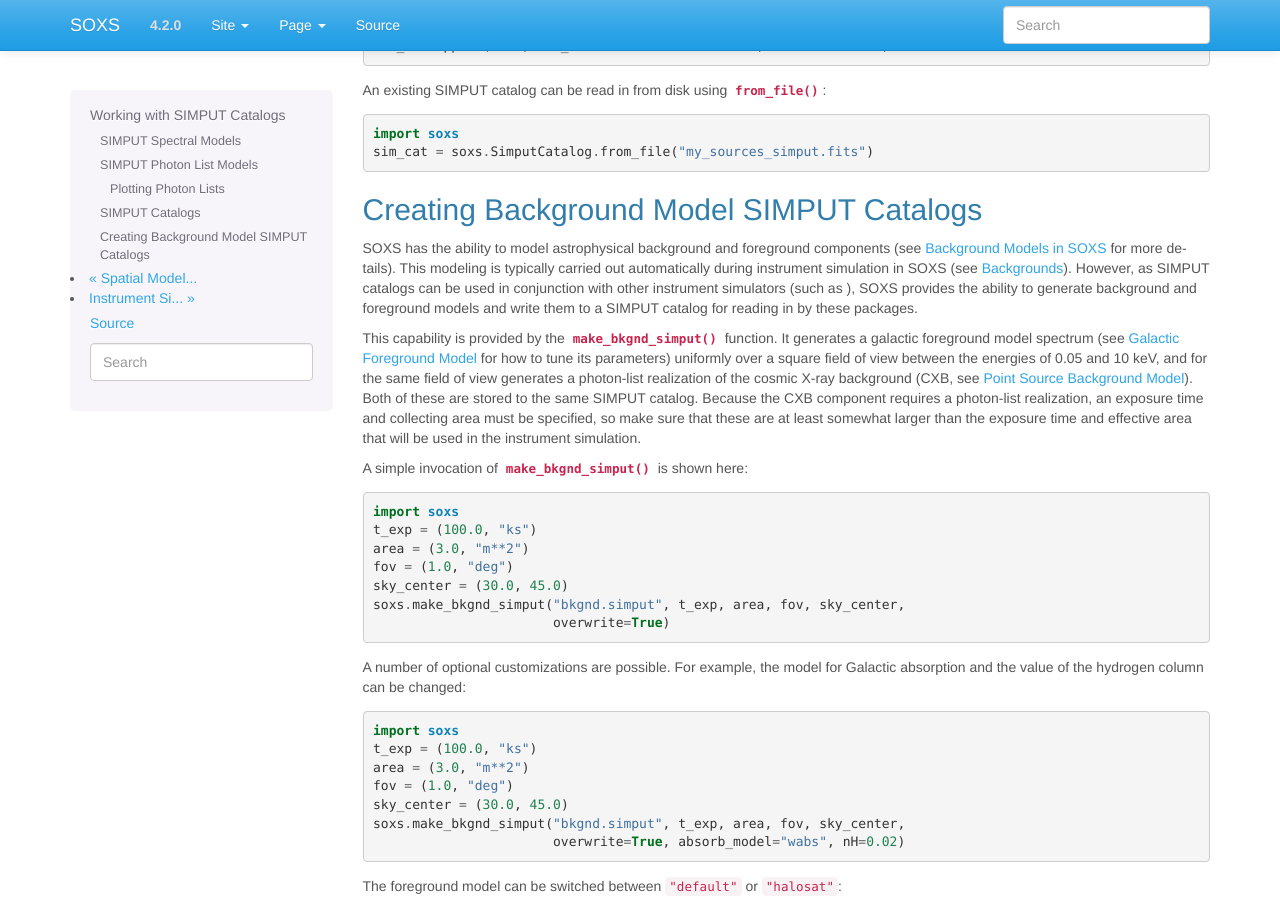
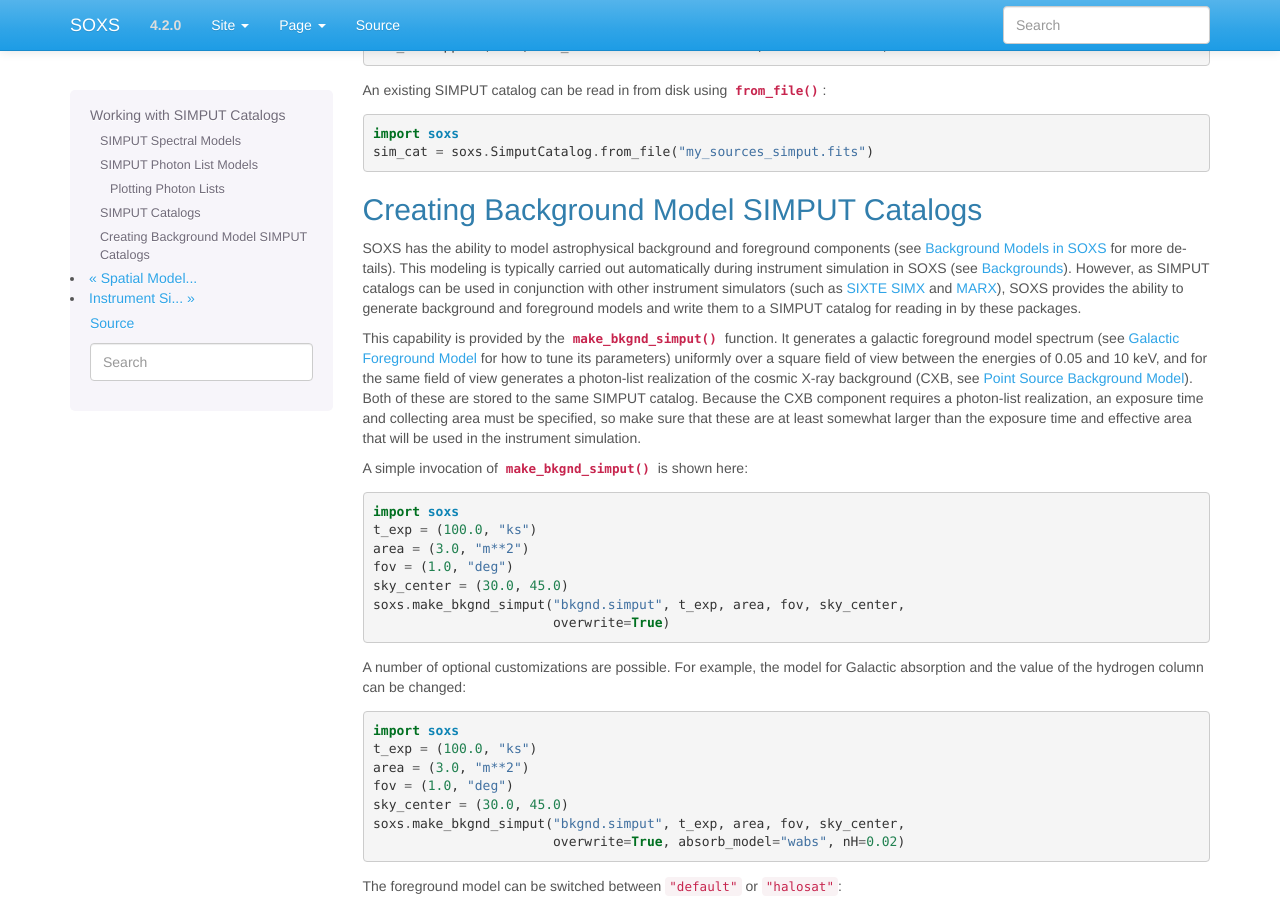
Before and after one commit to lynx-x-ray-observatory/soxs, a Sphinx documentation site: the page built from doc/source/users_guide/simput.rst, in a window 1280 px wide and 900 px high, scrolled down 2958 px. Built offline with Sphinx 7.4.7, drawn with Linux system fonts in a browser that asks for light colours.

Commit message:
Fix docs

```diff
--- a/doc/source/changelog.rst
+++ b/doc/source/changelog.rst
@@ -241,7 +241,7 @@ This major version update of SOXS contains new features and optimizations.
   added (see :ref:`double-beta-model`), along with the command-line script
   :ref:`cmd-make-double-beta-model-source`.
 * The ``make_beta_model`` command line script has been renamed to
-  :ref:`cmd-make-beta-model-source.
+  :ref:`cmd-make-beta-model-source`.
 * An instrument specification for the
   `*STAR-X* mission concept <https://ui.adsabs.harvard.edu/abs/2017SPIE10399E..08M/abstract>`_
   has been added.
--- a/doc/source/users_guide/event_tools.rst
+++ b/doc/source/users_guide/event_tools.rst
@@ -6,10 +6,10 @@ Event File Tools
 This section documents some helpful tools to take event files produced by the SOXS instrument
 simulator and make derivative products from them.
 
+.. _filtering-events:
+
 ``filter_events``
 -----------------
-
-.. _filtering-events:
 
 The :func:`~soxs.events.filter_events` function is used to filter event files on event
 position or energy, and make a new event file. This may be useful if you want to analyze
--- a/doc/source/users_guide/instrument.rst
+++ b/doc/source/users_guide/instrument.rst
@@ -170,7 +170,7 @@ The response files, PSF model, and instrumental background model used for
 *XRISM* in SOXS were obtained from
 `here <https://heasarc.gsfc.nasa.gov/docs/xrism/proposals/index.html>`_.
 
-.. _axis:
+.. _axis-probe:
 
 AXIS
 ~~~~
--- a/doc/source/users_guide/simput.rst
+++ b/doc/source/users_guide/simput.rst
@@ -216,9 +216,11 @@ Creating Background Model SIMPUT Catalogs
 SOXS has the ability to model astrophysical background and foreground components (see
 :ref:`background` for more details). This modeling is typically carried out automatically
 during instrument simulation in SOXS (see :ref:`bkgnds`). However, as SIMPUT catalogs
-can be used in conjunction with other instrument simulators (such as ), SOXS provides
-the ability to generate background and foreground models and write them to a SIMPUT
-catalog for reading in by these packages.
+can be used in conjunction with other instrument simulators (such as
+`SIXTE <http://www.sternwarte.uni-erlangen.de/research/sixte/index.php>`_
+`SIMX <http://hea-www.cfa.harvard.edu/simx/>`_ and `MARX <http://space.mit.edu/CXC/MARX/>`_),
+SOXS provides the ability to generate background and foreground models and write them to
+a SIMPUT catalog for reading in by these packages.
 
 This capability is provided by the :func:`~soxs.simput.make_bkgnd_simput` function.
 It generates a galactic foreground model spectrum (see :ref:`foreground` for how to
```
Also changed, not shown: other parts of doc/source/changelog.rst (+2 -2 lines).
